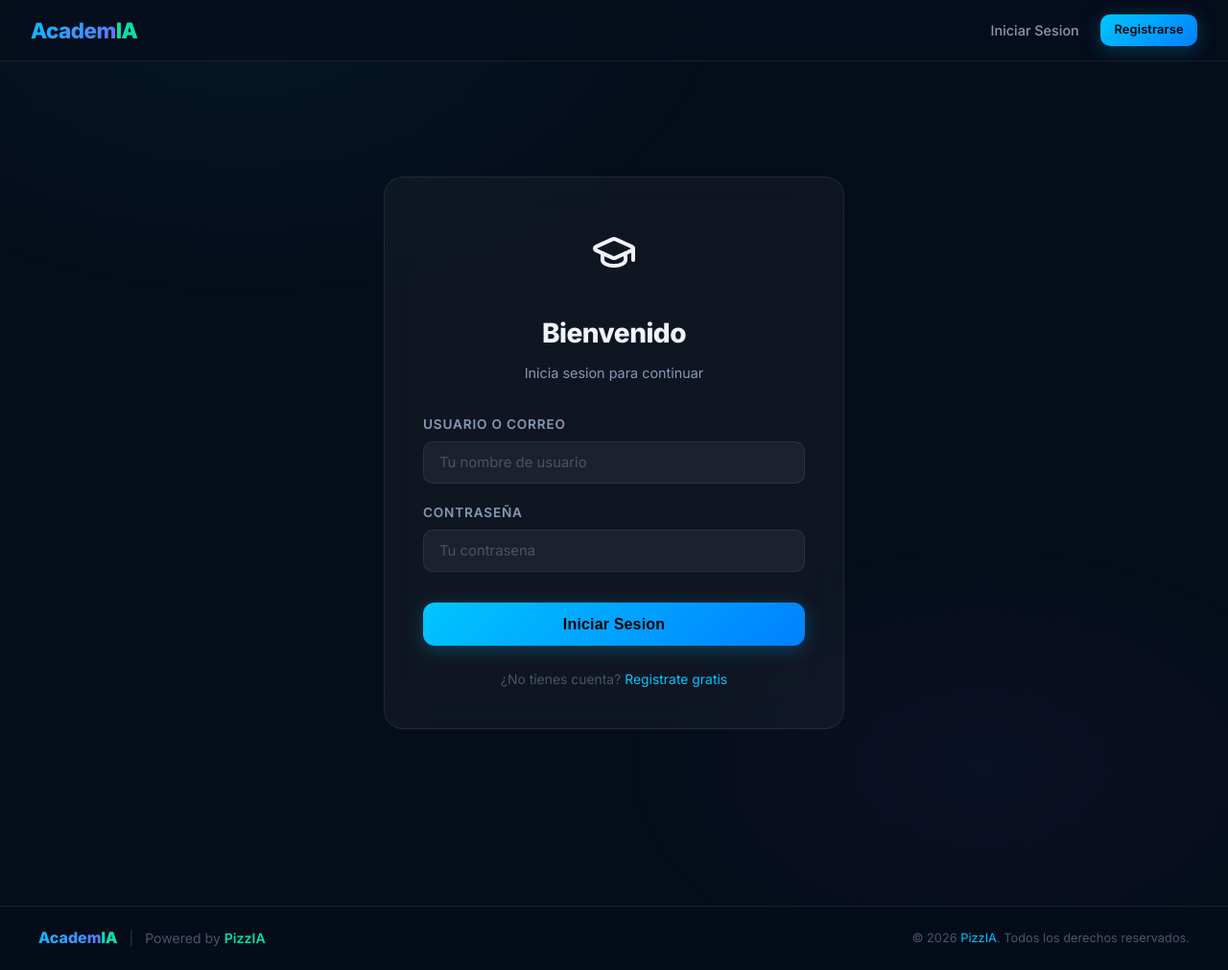
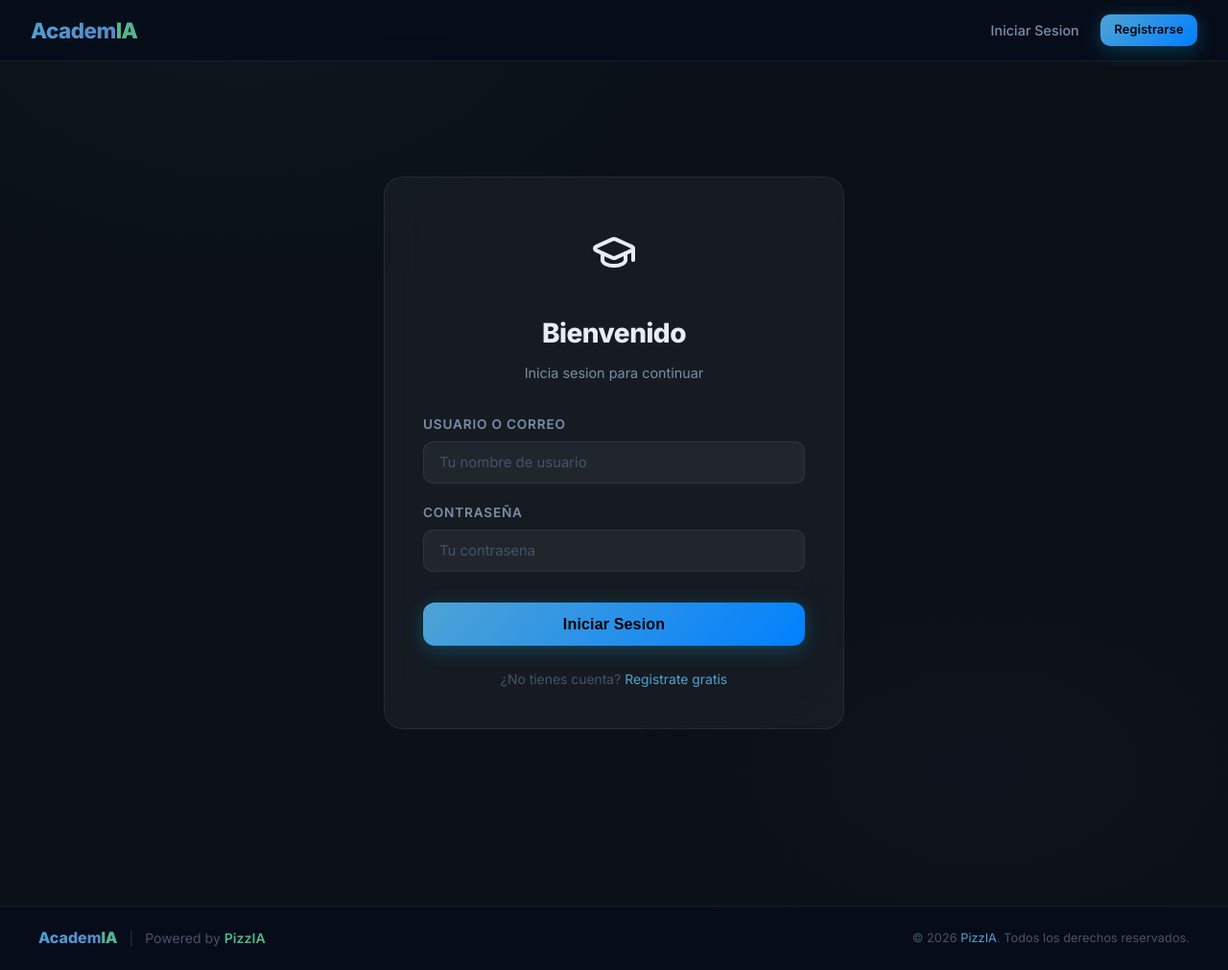
Before and after one commit to pizzIA-dev/academia-pizzia, a Django app: page /accounts/login/?next=/sessions/1/activities/create/ in a window 1280 px wide. Shown: the whole page at 96% size. Run offline with Django 4.2, Linux system fonts and the light colour scheme; some libraries are stand-ins or nearby versions.

Commit message:
ux: sessions ordered newest-first; calm muted palette (steel blue, sage, soft violet) for focus

```diff
--- a/courses/views.py
+++ b/courses/views.py
@@ -61,7 +61,7 @@ def course_detail(request, pk):
     if not user.is_member_of(course):
         messages.error(request, 'No tienes acceso a este curso.')
         return redirect('dashboard')
-    sessions = course.sessions.all()
+    sessions = course.sessions.order_by('-created_at')
     is_owner = user.is_teacher_of(course)
     can_manage = user.can_manage(course)
     pending_count = course.get_pending_requests_count() if can_manage else 0
--- a/static/css/style.css
+++ b/static/css/style.css
@@ -4,27 +4,28 @@
 @import url('https://fonts.googleapis.com/css2?family=Inter:wght@300;400;500;600;700;800&display=swap');
 
 :root {
-  --bg-primary: #060d1a;
-  --bg-secondary: #0d1627;
-  --bg-card: rgba(255,255,255,0.04);
-  --bg-card-hover: rgba(255,255,255,0.07);
-  --border: rgba(255,255,255,0.08);
-  --border-hover: rgba(255,255,255,0.18);
-  --text-primary: #f0f4ff;
-  --text-secondary: #8899b4;
-  --text-muted: #4a5568;
-  --accent: #00c6ff;
-  --accent-2: #7b61ff;
-  --accent-3: #00e5a0;
-  --danger: #ff4b6e;
-  --warning: #f59e0b;
-  --success: #10b981;
-  --radius: 12px;
-  --radius-lg: 20px;
-  --shadow: 0 8px 32px rgba(0,0,0,0.4);
-  --shadow-sm: 0 2px 12px rgba(0,0,0,0.3);
-  --transition: all 0.25s cubic-bezier(0.4, 0, 0.2, 1);
-  --glass: blur(20px) saturate(180%);
+  --bg-primary:    #0c1118;
+  --bg-secondary:  #131a24;
+  --bg-card:       rgba(255,255,255,0.045);
+  --bg-card-hover: rgba(255,255,255,0.08);
+  --border:        rgba(255,255,255,0.07);
+  --border-hover:  rgba(255,255,255,0.16);
+  --text-primary:  #e8edf5;
+  --text-secondary:#7a8fa8;
+  --text-muted:    #445568;
+  /* Muted accents — easier on eyes, promote focus (psychology: low saturation = less cognitive load) */
+  --accent:        #4fa3d4;   /* steel blue  — trust, calm, focus          */
+  --accent-2:      #7c6fcd;   /* soft violet — creativity, wisdom           */
+  --accent-3:      #52b788;   /* sage green  — growth, calm, success        */
+  --danger:        #d95f7a;   /* soft rose   — less aggressive than pure red */
+  --warning:       #c9882a;   /* warm amber  — alert without panic           */
+  --success:       #52b788;
+  --radius:        12px;
+  --radius-lg:     20px;
+  --shadow:        0 8px 32px rgba(0,0,0,0.45);
+  --shadow-sm:     0 2px 12px rgba(0,0,0,0.3);
+  --transition:    all 0.25s cubic-bezier(0.4, 0, 0.2, 1);
+  --glass:         blur(20px) saturate(140%);
 }
 
 *, *::before, *::after { box-sizing: border-box; margin: 0; padding: 0; }
@@ -46,7 +47,7 @@ body::before {
   left: -20%;
   width: 80%;
   height: 80%;
-  background: radial-gradient(ellipse, rgba(0,198,255,0.06) 0%, transparent 70%);
+  background: radial-gradient(ellipse, rgba(79,163,212,0.04) 0%, transparent 70%);
   pointer-events: none;
   z-index: 0;
 }
@@ -58,7 +59,7 @@ body::after {
   right: -10%;
   width: 60%;
   height: 60%;
-  background: radial-gradient(ellipse, rgba(123,97,255,0.05) 0%, transparent 70%);
+  background: radial-gradient(ellipse, rgba(124,111,205,0.03) 0%, transparent 70%);
   pointer-events: none;
   z-index: 0;
 }
@@ -86,7 +87,7 @@ body::after {
 .navbar-brand {
   font-size: 1.4rem;
   font-weight: 800;
-  background: linear-gradient(135deg, var(--accent), var(--accent-2));
+  background: linear-gradient(135deg, var(--accent), #5a7fc4);
   -webkit-background-clip: text;
   -webkit-text-fill-color: transparent;
   background-clip: text;
@@ -357,7 +358,7 @@ input[type=radio].color-radio { display: none; }
   padding: 1.25rem;
   text-align: center;
 }
-.stat-value { font-size: 2rem; font-weight: 800; background: linear-gradient(135deg, var(--accent), var(--accent-2)); -webkit-background-clip: text; -webkit-text-fill-color: transparent; background-clip: text; }
+.stat-value { font-size: 2rem; font-weight: 800; background: linear-gradient(135deg, var(--accent), #5a7fc4); -webkit-background-clip: text; -webkit-text-fill-color: transparent; background-clip: text; }
 .stat-label { font-size: 0.8rem; color: var(--text-secondary); margin-top: 0.2rem; text-transform: uppercase; letter-spacing: 0.06em; }
 
 /* ── Section Headers ── */
@@ -646,7 +647,7 @@ tr:hover td { background: rgba(255,255,255,0.02); }
 .footer-logo {
   font-weight: 800;
   font-size: 1rem;
-  background: linear-gradient(135deg, var(--accent), var(--accent-2));
+  background: linear-gradient(135deg, var(--accent), #5a7fc4);
   -webkit-background-clip: text;
   -webkit-text-fill-color: transparent;
   background-clip: text;
```
